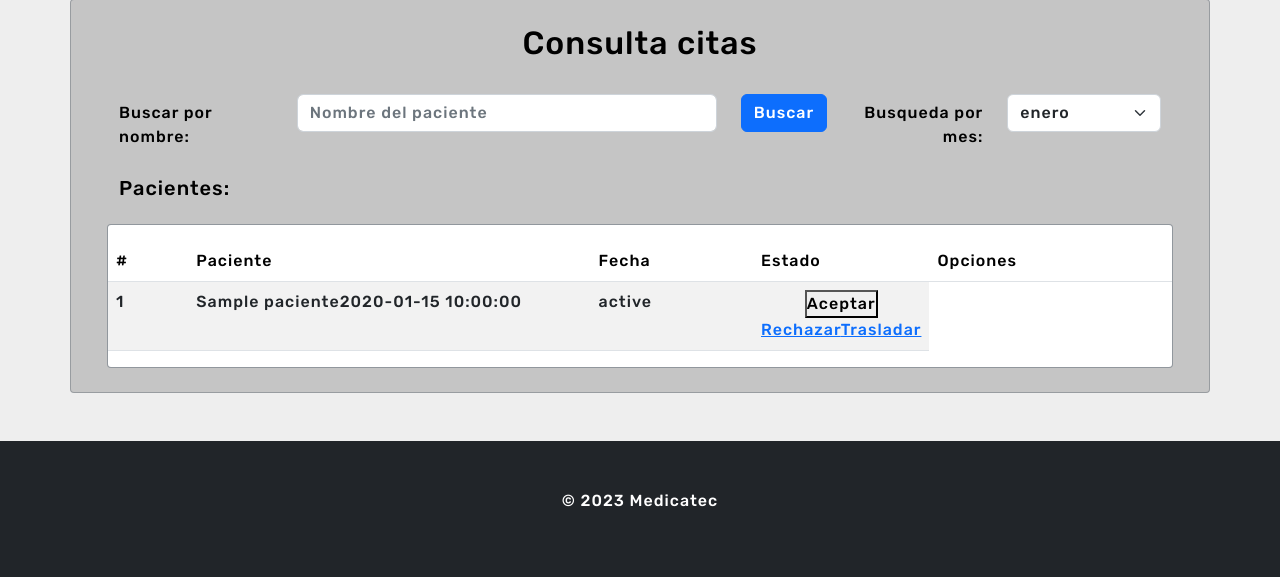
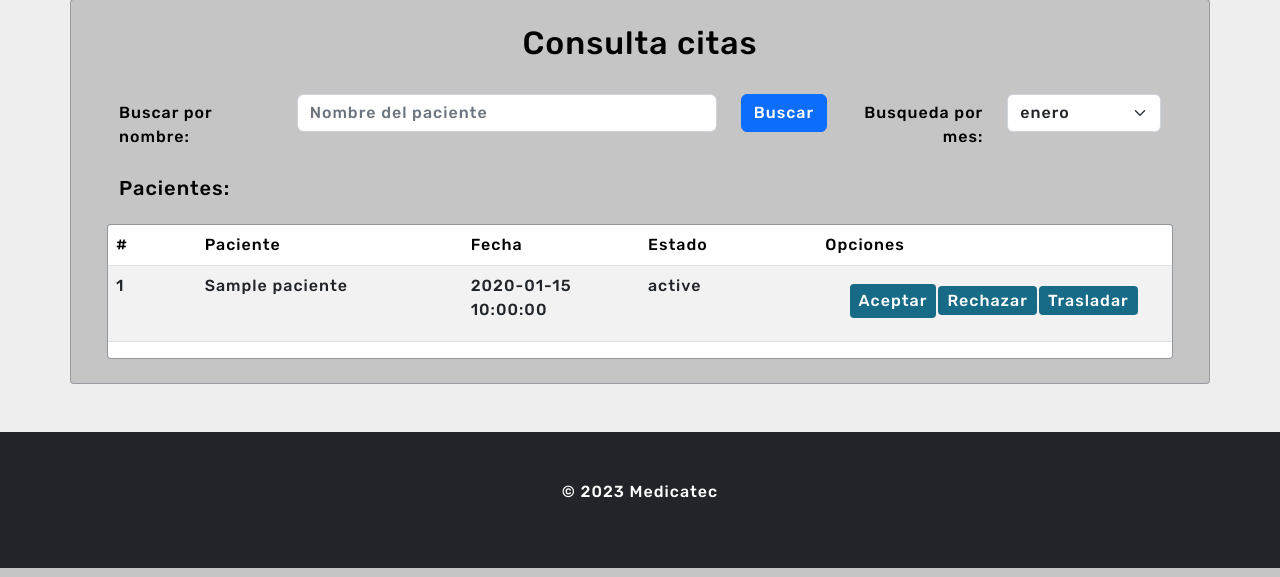
Before and after one commit to lenovo2917/ProyectoClinica, a PHP site: page /doctores/consultaCitasD.php in a window 1280 px wide. Shown: the part 291-868 px from the top of the page. Run offline with PHP 8.4, Linux system fonts and the light colour scheme; tables that the repository leaves empty or names only in its code hold one stand-in row (values such as "Sample post"); some web fonts are replaced.

Commit message:
mas modificaciones xd

```diff
--- a/css/doctores.css
+++ b/css/doctores.css
@@ -28,3 +28,38 @@ form input[type="submit"] {
 form input[type="submit"]:hover {
     background-color: #0e2941;
 }
+
+/* Estilo para el botón Aceptar */
+.btn-aceptar {
+    background-color: #176b87;
+    color: #fff;
+    border: none;
+    border-radius: 4px;
+    cursor: pointer;
+    padding: 5px 9px;
+    margin: 10px 2px 15px 0;
+}
+
+.btn-aceptar:hover {
+    background-color: #0e2941;
+}
+
+/* Estilo para los botones Rechazar y Trasladar */
+.btn-rechazar,
+.btn-trasladar {
+    background-color: #176b87;
+    color: #fff;
+    border: none;
+    border-radius: 4px;
+    cursor: pointer;
+    padding: 5px 9px;
+    margin: 10px 2px 15px 0;
+    text-decoration: none;
+}
+
+.btn-rechazar:hover,
+.btn-trasladar:hover {
+    background-color: #0e2941;
+    color: #fff;
+
+}
--- a/doctores/consultaCitasD.php
+++ b/doctores/consultaCitasD.php
@@ -112,9 +112,17 @@
                                     </div>
                                 </div>
                                 <div class="col-12">
-                                    <div class=" row mb-4 border border-1 border-secondary border-opacity-75 rounded-1"
-                                        style="background-color: white ">
+    <div class="row mb-4 border border-1 border-secondary border-opacity-75 rounded-1" style="background-color: white">
         <table class="table table-striped">
+            <thead>
+                <tr>
+                    <th class="col-1">#</th>
+                    <th class="col-3">Paciente</th>
+                    <th class="col-2">Fecha</th>
+                    <th class="col-2">Estado</th>
+                    <th class="col-4">Opciones</th>
+                </tr>
+            </thead>
             <tbody>
                 <?php
                 include '../php/acceso.php';
@@ -138,22 +146,10 @@
                 // Ejecutar la consulta
                 $result = mysqli_query($dp, $query);
 
-                                                echo '<table class="table table-striped">';
-                                                echo '<thead>';
-                                                echo '<tr>';
-                                                echo '<th class="col-1">#</th>';
-                                                echo '<th class="col-5">Paciente</th>';
-                                                echo '<th class="col-2">Fecha</th>';
-                                                echo '<th class="col-1">Estado</th>';
-                                                echo '<th class="col-3">Opciones</th>';
-                                                echo '</tr>';
-                                                echo '</thead>';
-                                                echo '<tbody>';
-
                 while ($row = mysqli_fetch_assoc($result)) {
                     echo "<tr>";
                     echo "<td>" . $row['IDC'] . "</td>";
-                                                    echo "<td>" . $row['NombreCompletoP'] . "</td"; // Nombre del paciente
+                    echo "<td>" . $row['NombreCompletoP'] . "</td>"; // Nombre del paciente
                     echo "<td>" . $row['fechaC'] . "</td>";
                     echo "<td>" . $row['ESTATUS'] . "</td>";
                     echo '<td class="text-center">';
@@ -164,21 +160,14 @@
                     echo "</tr>";
                 }
 
-                                                echo '</tbody>';
-                                                echo '</table>';
-
                 // Liberar los resultados
                 mysqli_free_result($result);
                 ?>
-
-
-
-
             </tbody>
         </table>
-
     </div>
 </div>
+
                                 <div class="col-1">
 
                                 </div>
```
Lines whose indentation alone changed are shown as unchanged.
